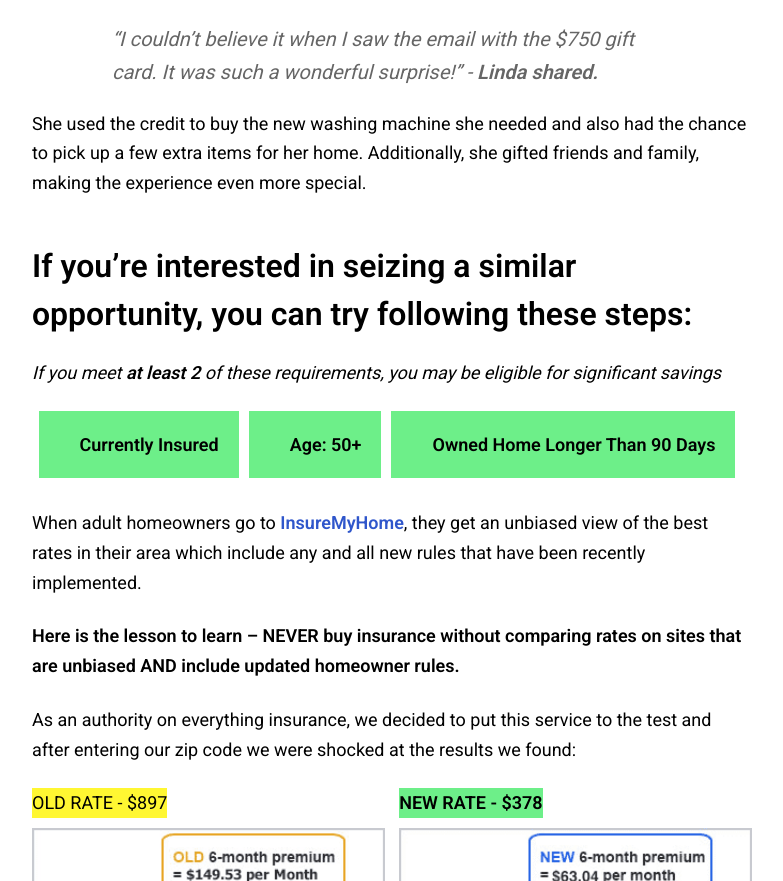
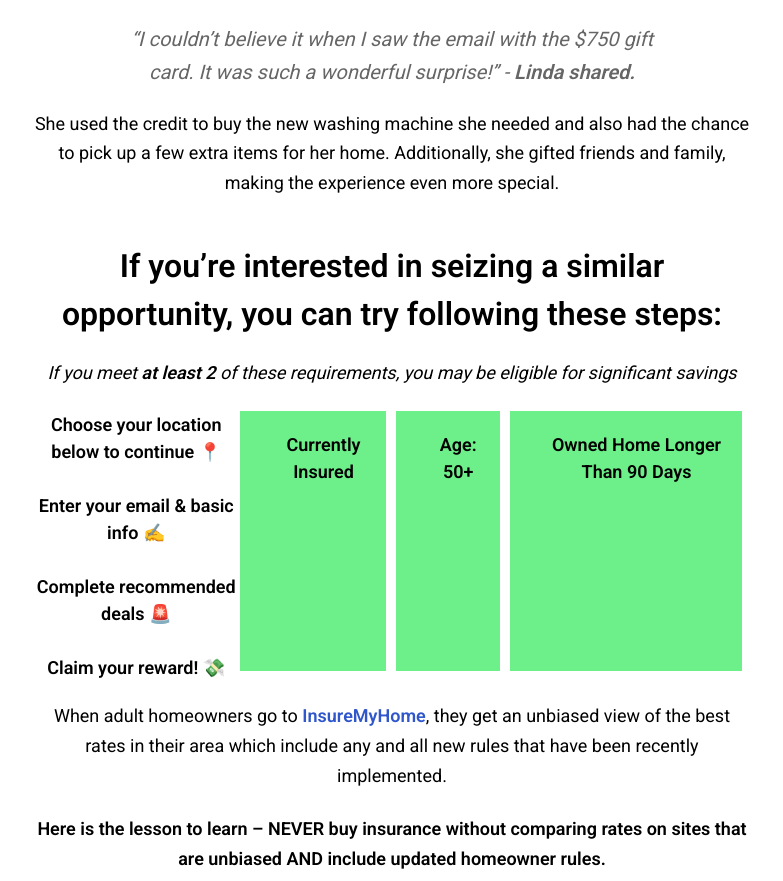
Before and after one commit to ositeoficial/amazon-advertorial, a plain HTML site: page index.html in a window 1280 px wide. Shown: the part 1677-2558 px from the top of the page, without its empty margins (248-1031 px from the left). Drawn offline with Linux system fonts and the light colour scheme; a script that the page names is missing.

Commit message:
Update index.html

```diff
--- a/index.html
+++ b/index.html
@@ -84,7 +84,7 @@
 
                     </h2>
                                         <p class="main__text" data-v-ea5e1422>Two months ago, Linda Pearl, a 63-year-old from Milwaukee, faced an unexpected challenge: her washing machine broke down, and she urgently needed a new one. While searching for solutions, Linda stumbled upon a stroke of luck.</p>
-                                        <p class="main__text" data-v-ea5e1422>By chance, she came across an online ad offering a <strong>$750 Amazon gift card.</strong> The only thing Linda had to do was follow a few simple steps to participate in the promotion. Curious and hopeful, she decided to give it a try..</p>
+                                        <p class="main__text" data-v-ea5e1422>By chance, she came across an online ad offering a <strong>$750 Amazon gift card.</strong> The only thing Linda had to do was follow a few simple steps to participate in the promotion. Curious and hopeful, she decided to give it a try.</p>
 
                                         </p>
                                         <p class="main__text" data-v-ea5e1422>Linda followed the step-by-step instructions, and to her delight, she received confirmation that she was qualified for the gift card. Just a few hours later, the prize arrived directly in her email.</p>
@@ -98,6 +98,35 @@
                     </h1>
                                         <p class="main__text --italic" data-v-ea5e1422>If you meet <strong data-v-ea5e1422>at least 2</strong> of these requirements, you may be eligible for significant savings</p>
                                         <div class="main-box" data-v-ea5e1422>
+						<style>
+        body {
+            font-family: 'Roboto', sans-serif;
+            font-size: 18px;
+            text-align: center;
+        }
+        ol {
+            text-align: center;
+            display: inline-block;
+            margin: 0 auto;
+            padding: 0;
+	    list-style-position: inside;
+        }
+		 ol li::marker {
+            color: #f63b40;
+            font-weight: bold;
+        }
+    </style>
+</head>
+    <ol>
+        <li><strong>Choose your location below to continue</strong> 📍</li>
+	<br>
+
+        <li><strong>Enter your email & basic info</strong> ✍️</li>
+	<br>
+        <li><strong>Complete recommended deals</strong> 🚨</li>
+	<br>
+        <li><strong>Claim your reward!</strong> 💸</li>
+    </ol>
                                             <div class="main-box__item" data-v-ea5e1422>Currently Insured</div>
                                             <div class="main-box__item" data-v-ea5e1422>Age: 50+</div>
                                             <div class="main-box__item" data-v-ea5e1422>Owned Home Longer Than 90 Days</div>
```
